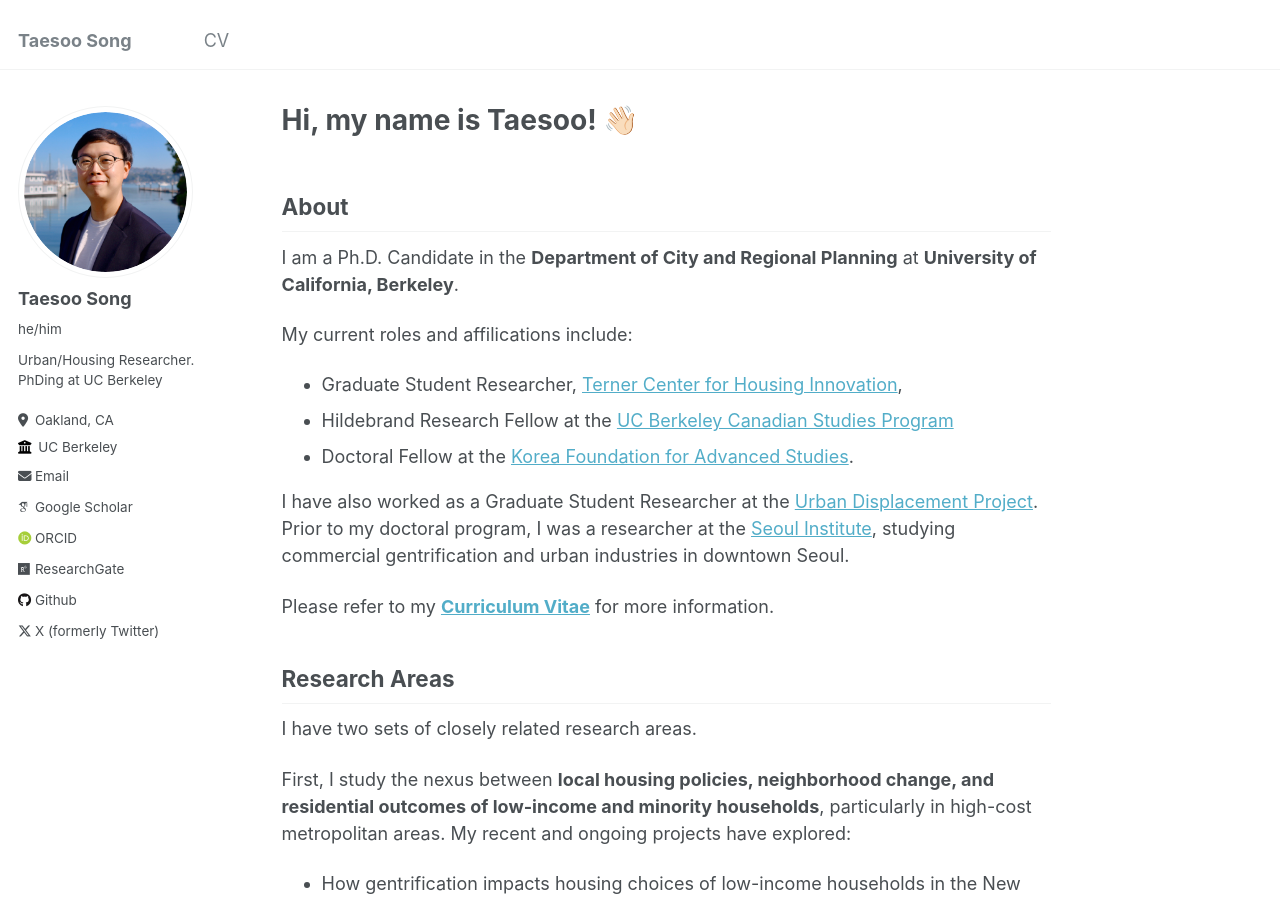
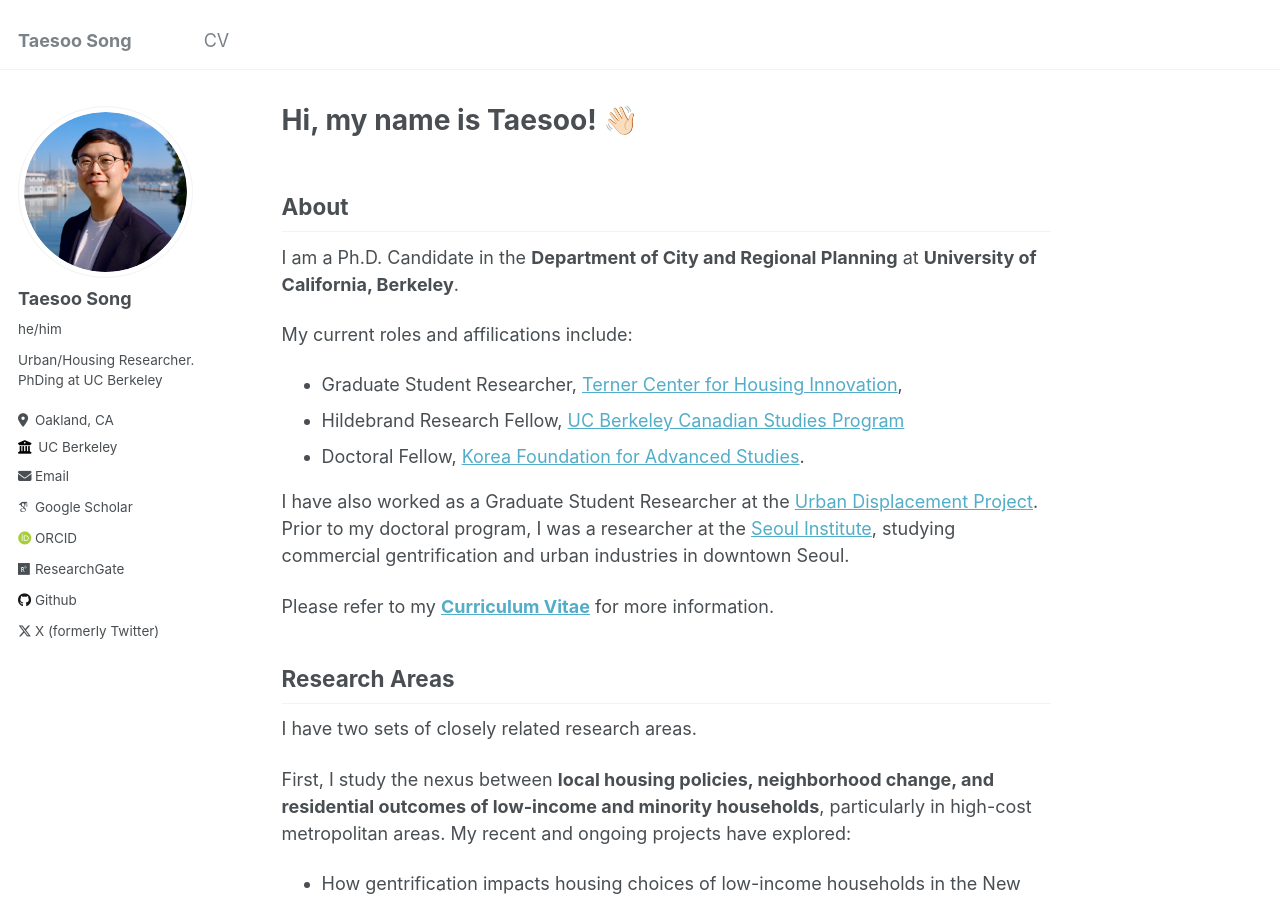
Before and after one commit to taesoosong/taesoosong.github.io, a Jekyll site: the page built from _pages/about.md, in a window 1280 px wide and 900 px high. Built offline with Jekyll 4.4.1, drawn with Linux system fonts in a browser that asks for light colours; some web fonts are replaced.

Commit message:
Update about.md

```diff
--- a/_pages/about.md
+++ b/_pages/about.md
@@ -13,8 +13,8 @@ I am a Ph.D. Candidate in the **Department of City and Regional Planning** at **
 
 My current roles and affilications include:
 - Graduate Student Researcher, [Terner Center for Housing Innovation](https://ternercenter.berkeley.edu/),
-- Hildebrand Research Fellow at the [UC Berkeley Canadian Studies Program](https://canada.berkeley.edu/home)
-- Doctoral Fellow at the [Korea Foundation for Advanced Studies](https://eng.kfas.or.kr/).
+- Hildebrand Research Fellow, [UC Berkeley Canadian Studies Program](https://canada.berkeley.edu/home)
+- Doctoral Fellow, [Korea Foundation for Advanced Studies](https://eng.kfas.or.kr/).
 
 I have also worked as a Graduate Student Researcher at the [Urban Displacement Project](https://www.urbandisplacement.org/). Prior to my doctoral program, I was a researcher at the [Seoul Institute](https://global.si.re.kr/), studying commercial gentrification and urban industries in downtown Seoul.
 
```
